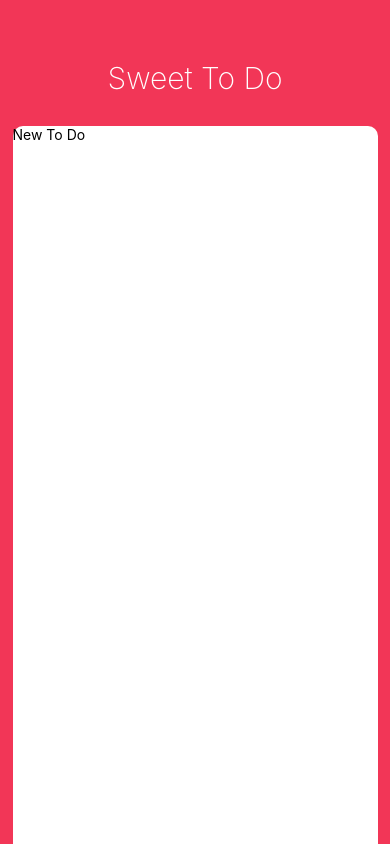
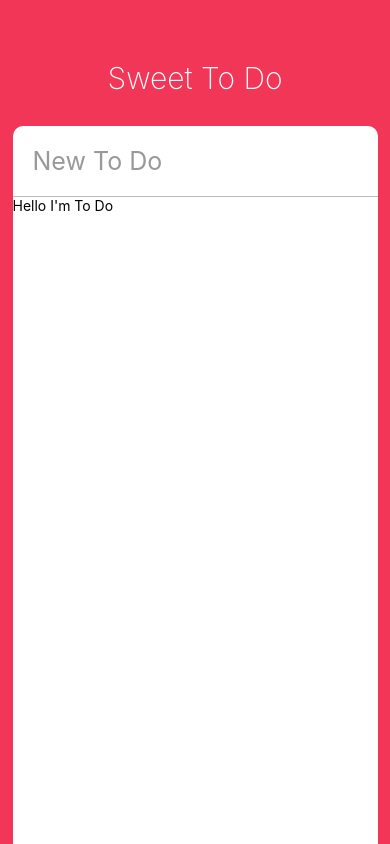
Before and after one commit to fredkeemhaus/sweet-todo, a React Native app: screen / in a window 390 px wide. Built offline with nearby package versions, Linux system fonts and the light colour scheme.

Commit message:
Coding the UI part Two

```diff
--- a/App.js
+++ b/App.js
@@ -6,23 +6,45 @@
   StatusBar,
   TextInput,
   Dimensions,
-  Platform
+  Platform,
+  ScrollView
 } from "react-native";
+import ToDo from "./ToDo";
 
 const { height, width } = Dimensions.get("window");
 
 export default class App extends React.Component {
+  state = {
+    newToDo: ""
+  };
   render() {
+    const { newToDo } = this.state;
     return (
       <View style={styles.container}>
         <StatusBar barStyle="light-content" />
         <Text style={styles.title}>Sweet To Do</Text>
         <View style={styles.card}>
-          <TextInput style={styles.input} placeholder={"New To Do"} />
+          <TextInput
+            style={styles.input}
+            placeholder={"New To Do"}
+            value={newToDo}
+            onChangeText={this._controlNewToDo}
+            placeholderTextColor={"#999"}
+            returnKeyType={"done"}
+            autoCorrect={false}
+          />
+          <ScrollView>
+            <ToDo />
+          </ScrollView>
         </View>
       </View>
     );
   }
+  _controlNewToDo = text => {
+    this.setState({
+      newToDo: text
+    });
+  };
 }
 
 const styles = StyleSheet.create({
@@ -58,5 +80,11 @@
         elevation: 3
       }
     })
+  },
+  input: {
+    padding: 20,
+    borderBottomColor: "#bbb",
+    borderBottomWidth: StyleSheet.hairlineWidth,
+    fontSize: 25
   }
 });
--- /dev/null
+++ b/ToDo.js
@@ -0,0 +1,12 @@
+import React, { Component } from "react";
+import { View, Text, TouchableOpacity, StyleSheet } from "react-native";
+
+export default class ToDo extends Component {
+  render() {
+    return (
+      <View>
+        <Text>Hello I'm To Do</Text>
+      </View>
+    );
+  }
+}
```
